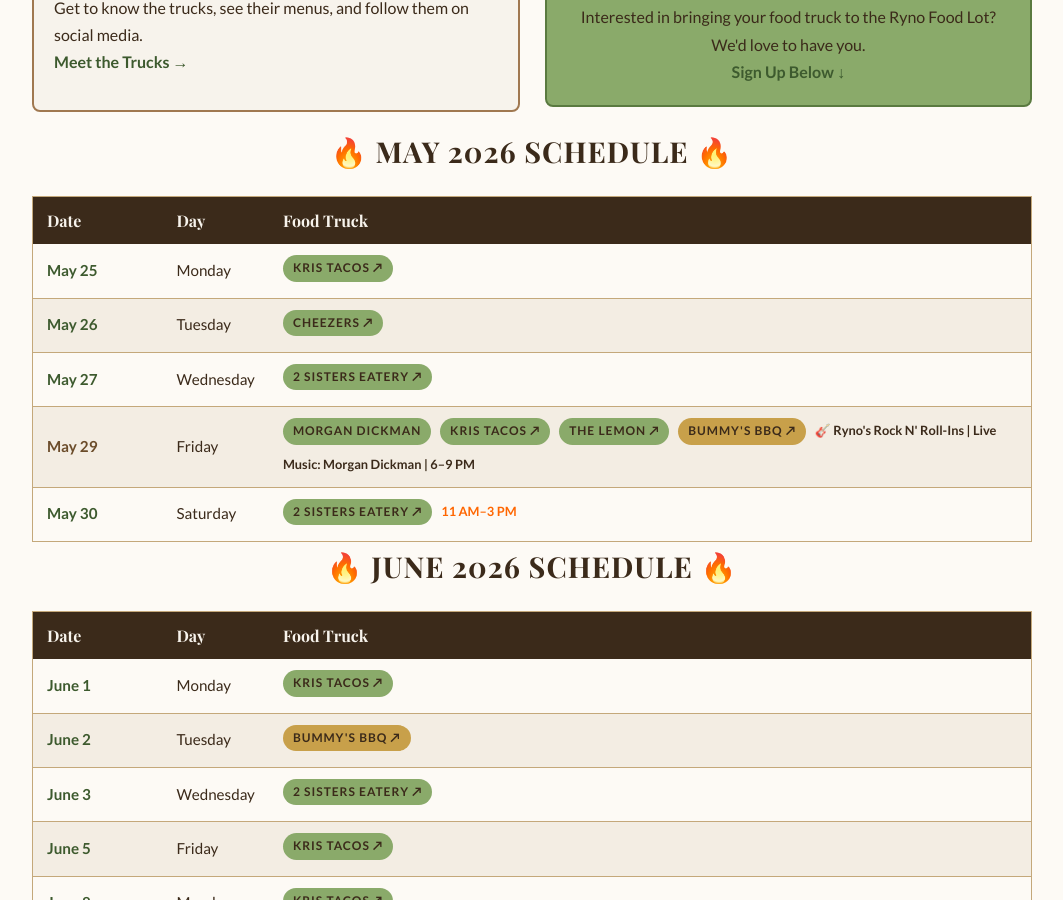
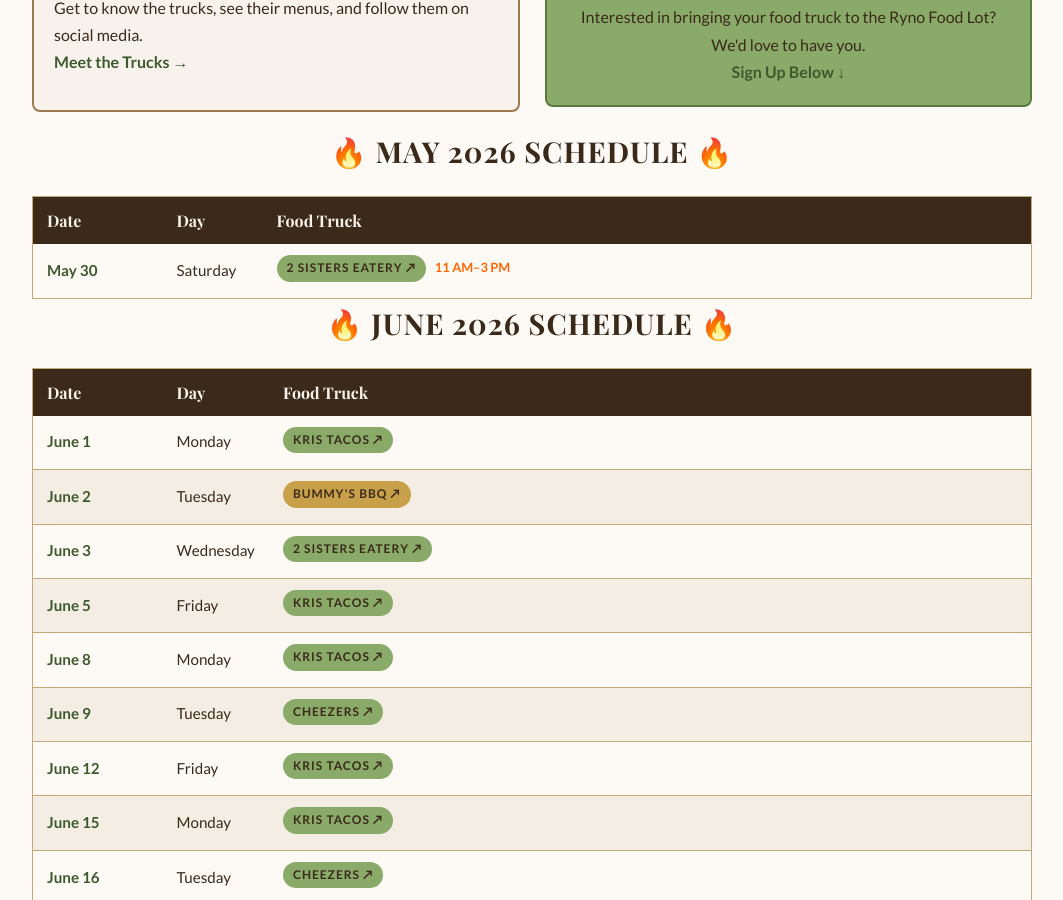
Before and after one commit to blueearthcommunitymarket/blueearthcommunitymarket.github.io, a Jekyll site: the page built from ryno-food-lot/index.html, in a window 1280 px wide and 900 px high, scrolled down 479 px. Shown: the whole window, without its empty margins (108-1171 px from the left). Built offline with Jekyll 4.4.1, drawn with Linux system fonts in a browser that asks for light colours; some web fonts are replaced.

Commit message:
food-lot: remove past dates (auto-cleanup 2026-05-29)

```diff
--- a/ryno-food-lot/index.html
+++ b/ryno-food-lot/index.html
@@ -236,10 +236,10 @@
 
 
 
-                <tr><td class="race-date">May 25</td><td>Monday</td><td><span class="tag"><a href="https://www.facebook.com/share/1AquB7sxYj/?mibextid=wwXIfr" target="_blank" rel="noopener" style="color:inherit;text-decoration:none;">Kris Tacos ↗</a></span></td></tr>
-                <tr><td class="race-date">May 26</td><td>Tuesday</td><td><span class="tag"><a href="https://www.facebook.com/share/1CZyABySqK/?mibextid=wwXIfr" target="_blank" rel="noopener" style="color:inherit;text-decoration:none;">Cheezers ↗</a></span></td></tr>
-                <tr><td class="race-date">May 27</td><td>Wednesday</td><td><span class="tag"><a href="https://www.facebook.com/share/18GUPLUwMf/?mibextid=wwXIfr" target="_blank" rel="noopener" style="color:inherit;text-decoration:none;">2 Sisters Eatery ↗</a></span></td></tr>
-                <tr style="background: var(--green-light);"><td class="race-date special-event">May 29</td><td>Friday</td><td><span class="tag">Morgan Dickman</span> <span class="tag"><a href="https://www.facebook.com/share/1AquB7sxYj/?mibextid=wwXIfr" target="_blank" rel="noopener" style="color:inherit;text-decoration:none;">Kris Tacos ↗</a></span> <span class="tag"><a href="https://www.facebook.com/TheLemon1" target="_blank" rel="noopener" style="color:inherit;text-decoration:none;">The Lemon ↗</a></span> <span class="tag tag-gold"><a href="https://www.facebook.com/share/1GXr44CKx8/?mibextid=wwXIfr" target="_blank" rel="noopener" style="color:inherit;text-decoration:none;">Bummy's BBQ ↗</a></span> <span style="font-size:0.8rem;color: var(--brown-dark);font-weight:700;">🎸 Ryno's Rock N' Roll-Ins | Live Music: Morgan Dickman | 6–9 PM</span></td></tr>
+
+
+
+
                 <tr><td class="race-date">May 30</td><td>Saturday</td><td><span class="tag"><a href="https://www.facebook.com/share/18GUPLUwMf/?mibextid=wwXIfr" target="_blank" rel="noopener" style="color:inherit;text-decoration:none;">2 Sisters Eatery ↗</a></span> <span style="font-size:0.8rem;color:#ff6600;font-weight:700;">11 AM–3 PM</span></td></tr>
             </tbody>
         </table>
```
